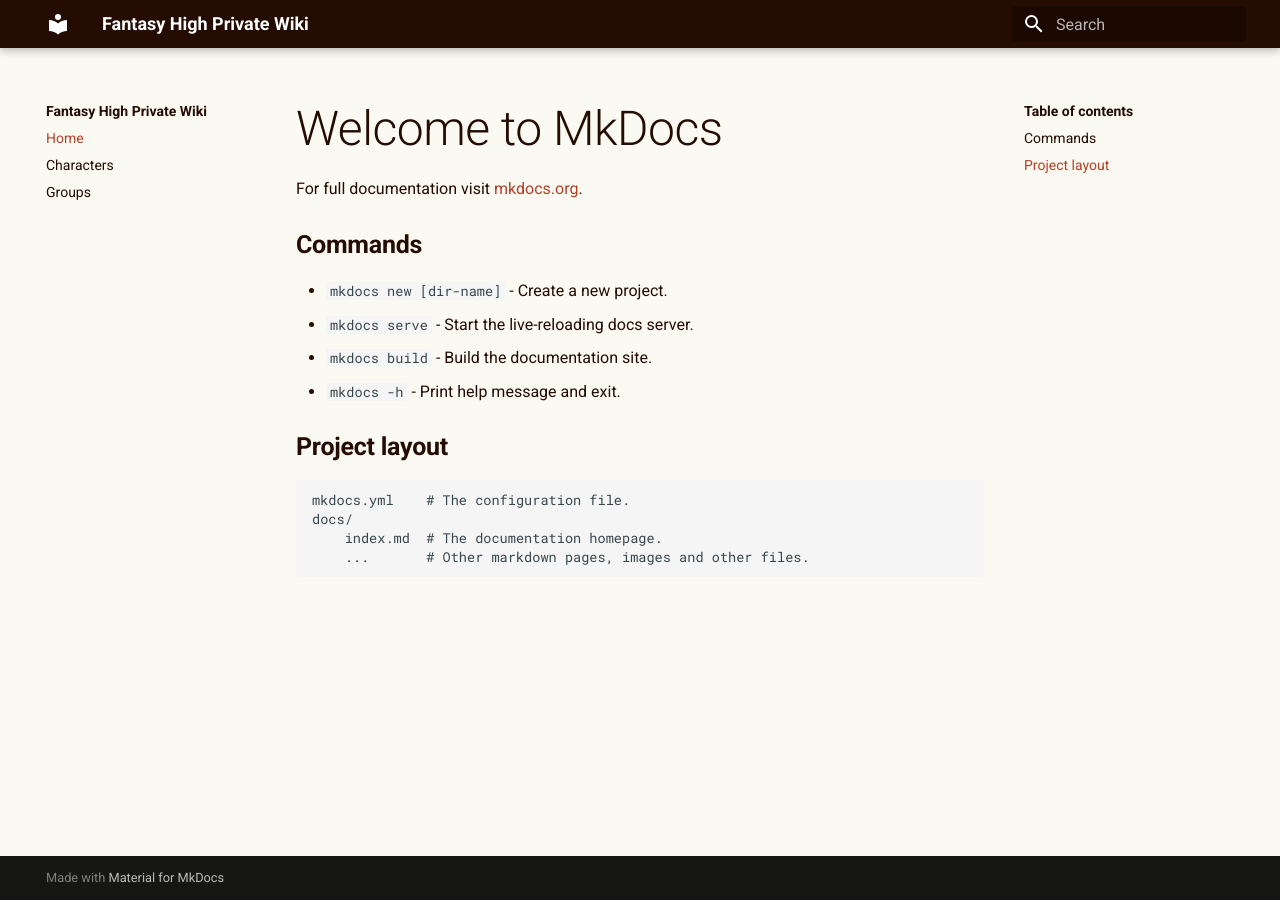
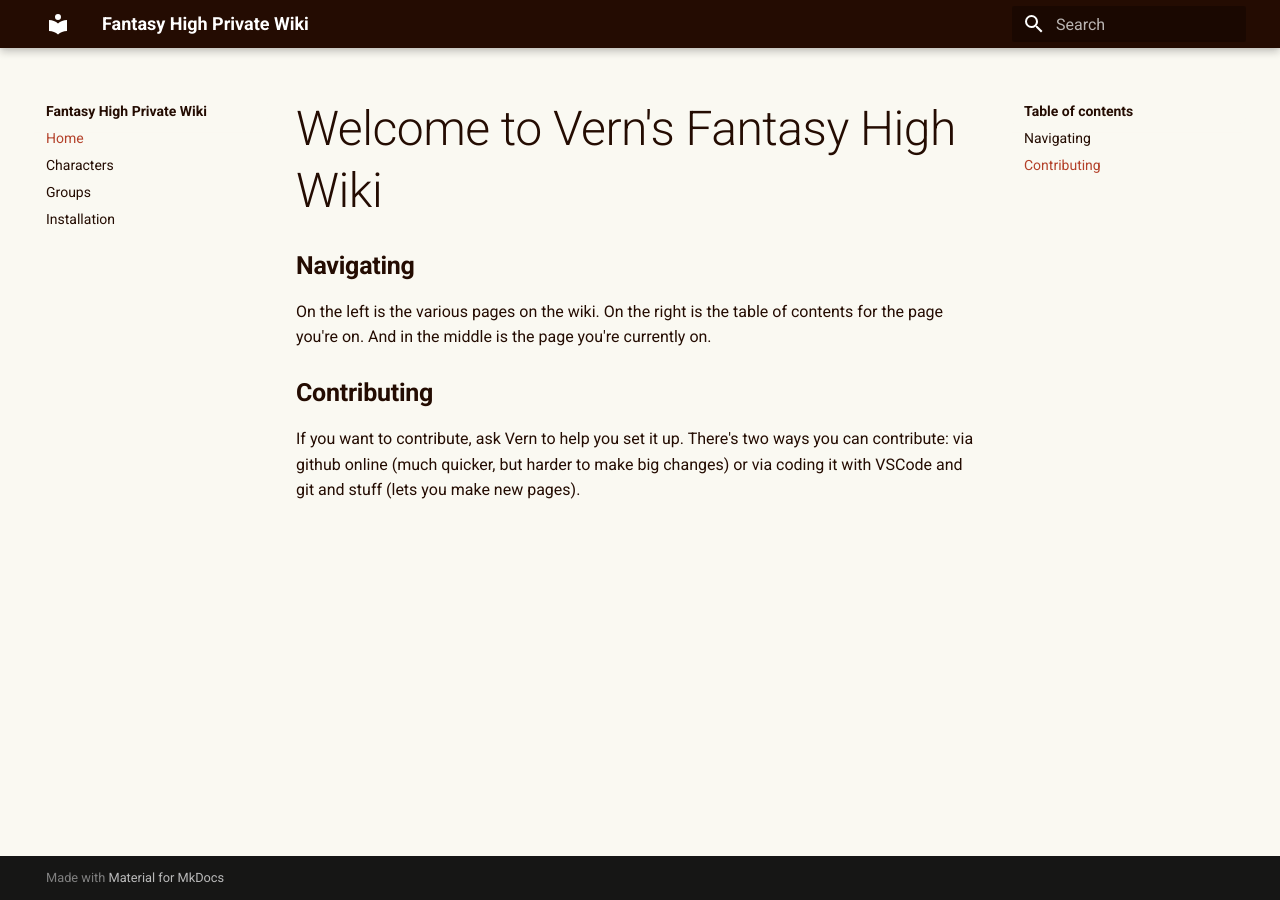
Before and after one commit to Aelyxiris/fantasyhigh, an MkDocs documentation site: the page built from docs/index.md, in a window 1280 px wide. Built offline with MkDocs 1.6.1 and Material for MkDocs 9.7.7, drawn with Linux system fonts in a browser that asks for light colours.

Commit message:
Changed home page and added installation page

```diff
--- a/docs/index.md
+++ b/docs/index.md
@@ -1,17 +1,7 @@
-# Welcome to MkDocs
+# Welcome to Vern's Fantasy High Wiki
 
-For full documentation visit [mkdocs.org](https://www.mkdocs.org).
+## Navigating
+On the left is the various pages on the wiki. On the right is the table of contents for the page you're on. And in the middle is the page you're currently on.
 
-## Commands
-
-* `mkdocs new [dir-name]` - Create a new project.
-* `mkdocs serve` - Start the live-reloading docs server.
-* `mkdocs build` - Build the documentation site.
-* `mkdocs -h` - Print help message and exit.
-
-## Project layout
-
-    mkdocs.yml    # The configuration file.
-    docs/
-        index.md  # The documentation homepage.
-        ...       # Other markdown pages, images and other files.
+## Contributing
+If you want to contribute, ask Vern to help you set it up. There's two ways you can contribute: via github online (much quicker, but harder to make big changes) or via coding it with VSCode and git and stuff (lets you make new pages).
--- a/mkdocs.yml
+++ b/mkdocs.yml
@@ -8,6 +8,7 @@
   - Home: index.md
   - Characters: characters.md
   - Groups: groups.md
+  - Installation: install.md
 
 theme:
   name: material
```
Also changed, not shown: docs/install.md (added, +125 -0 lines).
